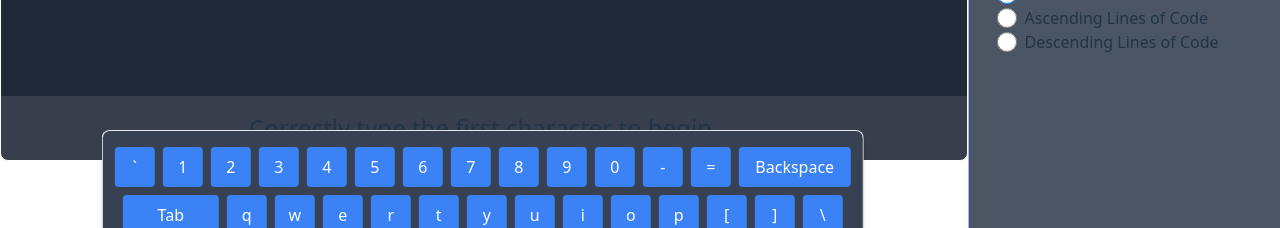
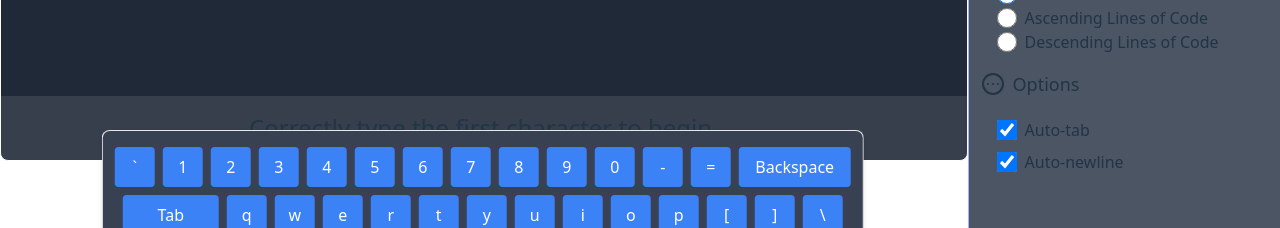
Before and after one commit to einhause/typescriptor, a React (Vite) app: page / in a window 1280 px wide. Both pictures are taken after a click on the button 1237 px from the left and 35 px from the top of the page. Shown: the part 372-600 px from the top of the page. Built offline with nearby package versions, Linux system fonts and the light colour scheme.

Commit message:
Added options for autotabbing and autonewline

```diff
--- a/src/components/sidebar/Sidebar.tsx
+++ b/src/components/sidebar/Sidebar.tsx
@@ -4,11 +4,16 @@ import {
   SlidersHorizontal,
   ArrowUpDown,
   LucideIcon,
+  CircleEllipsis,
 } from 'lucide-react';
 import { ChangeEvent, FormEvent, useState } from 'react';
 import MultiRangeSlider from 'multi-range-slider-react';
 
-import useCodeSnippetStore, { SortType, LanguageFilter } from '@/store/codeSnippetStore';
+import useCodeSnippetStore, {
+  SortType,
+  LanguageFilter,
+  AutoOptions,
+} from '@/store/codeSnippetStore';
 
 export function Sidebar() {
   const codeSnippetStore = useCodeSnippetStore();
@@ -24,10 +29,21 @@ export function Sidebar() {
     codeSnippetStore.maxCodeSnippetLength
   );
   const [sortType, setFormType] = useState<SortType>(codeSnippetStore.sortType);
+  const [autoOptions, setAutoOptions] = useState<AutoOptions>(
+    codeSnippetStore.autoOptions
+  );
 
   const handleLanguageChange = (e: ChangeEvent<HTMLInputElement>) => {
     const { name, checked } = e.target;
     setLanguageFilter((prev) => ({
+      ...prev,
+      [name]: checked,
+    }));
+  };
+
+  const handleAutoOptionChange = (e: ChangeEvent<HTMLInputElement>) => {
+    const { name, checked } = e.target;
+    setAutoOptions((prev) => ({
       ...prev,
       [name]: checked,
     }));
@@ -43,11 +59,13 @@ export function Sidebar() {
       sortByIncreasingLength,
       sortByDecreasingLength,
       setLanguageFilter,
+      setAutoOptions,
       setCodeSnippetLengthFilter,
     } = codeSnippetStore;
     e.preventDefault();
     const sortTypeChanged = sortType !== codeSnippetStore.sortType;
     const languageFilterChanged = languageFilter !== codeSnippetStore.languageFilter;
+    const autoOptionsChanged = autoOptions !== codeSnippetStore.autoOptions;
     const lengthChanged =
       minCodeSnippetLength !== codeSnippetStore.minCodeSnippetLength ||
       maxCodeSnippetLength !== codeSnippetStore.maxCodeSnippetLength;
@@ -63,6 +81,9 @@ export function Sidebar() {
     }
     if (languageFilterChanged) {
       setLanguageFilter(languageFilter);
+    }
+    if (autoOptionsChanged) {
+      setAutoOptions(autoOptions);
     }
     if (lengthChanged) {
       setCodeSnippetLengthFilter(minCodeSnippetLength, maxCodeSnippetLength);
@@ -187,6 +208,30 @@ export function Sidebar() {
               </label>
             </div>
           </SidebarItem>
+          <SidebarItem Icon={CircleEllipsis} text="Options">
+            <div className="flex flex-col">
+              <label className="inline-flex items-center my-1">
+                <input
+                  type="checkbox"
+                  name="autoTab"
+                  className="h-5 w-5 rounded"
+                  checked={autoOptions.autoTab}
+                  onChange={handleAutoOptionChange}
+                />
+                <span className="ml-2">Auto-tab</span>
+              </label>
+              <label className="inline-flex items-center my-1">
+                <input
+                  type="checkbox"
+                  name="autoNewline"
+                  className="h-5 w-5 rounded"
+                  checked={autoOptions.autoNewline}
+                  onChange={handleAutoOptionChange}
+                />
+                <span className="ml-2">Auto-newline</span>
+              </label>
+            </div>
+          </SidebarItem>
         </ul>
         <div className={`p-4 ${expanded ? 'block' : 'hidden'}`}>
           <button
--- a/src/store/codeSnippetStore.ts
+++ b/src/store/codeSnippetStore.ts
@@ -10,9 +10,14 @@ interface CodeSnippet {
 }
 
 type Language = 'python' | 'cpp' | 'java' | 'javascript';
+type AutoOption = 'autoTab' | 'autoNewline';
 
 export type LanguageFilter = {
   [key in Language]: boolean;
+};
+
+export type AutoOptions = {
+  [key in AutoOption]: boolean;
 };
 
 export type SortType = 'ascending' | 'descending' | 'random';
@@ -21,6 +26,7 @@ interface CodeSnippetStore {
   snippets: CodeSnippet[];
   filteredSnippets: CodeSnippet[];
   languageFilter: LanguageFilter;
+  autoOptions: AutoOptions;
   minCodeSnippetLength: number;
   maxCodeSnippetLength: number;
   sortType: SortType;
@@ -30,6 +36,7 @@ interface CodeSnippetStore {
   setPrevSnippet: () => void;
   setNextSnippet: () => void;
   setLanguageFilter: (languages: LanguageFilter) => void;
+  setAutoOptions: (autoOptions: AutoOptions) => void;
   setCodeSnippetLengthFilter: (min: number, max: number) => void;
   applyFilters: () => void;
   sortByIncreasingLength: () => void;
@@ -45,6 +52,10 @@ const useCodeSnippetStore = create<CodeSnippetStore>((set, get) => ({
     cpp: false,
     java: false,
     javascript: false,
+  },
+  autoOptions: {
+    autoTab: true,
+    autoNewline: true,
   },
   minCodeSnippetLength: 10,
   maxCodeSnippetLength: 30,
@@ -92,6 +103,11 @@ const useCodeSnippetStore = create<CodeSnippetStore>((set, get) => ({
   setLanguageFilter: (languages) => {
     set({ languageFilter: languages });
     get().applyFilters();
+    useKeyboardStore.getState().resetKeyboardProgress();
+  },
+
+  setAutoOptions: (options) => {
+    set({ autoOptions: options });
     useKeyboardStore.getState().resetKeyboardProgress();
   },
 
--- a/src/store/keyboardStore.ts
+++ b/src/store/keyboardStore.ts
@@ -124,55 +124,54 @@ const useKeyboardStore = create<KeyboardState>((set, get) => ({
       stopTimer,
       calculateSnippetStatistics,
     } = get();
-    const { currentSnippet } = useCodeSnippetStore.getState();
+    const { currentSnippet, autoOptions } = useCodeSnippetStore.getState();
+    const { autoTab, autoNewline } = autoOptions;
+
     if (!currentSnippet || showModal) {
       return;
     }
+
     const codeSnippet = currentSnippet.code;
     const targetChar = codeSnippet[currentCharIndex];
 
-    // Handling Enter and Tab specifically for newline and tab characters
+    // Check if the typed character matches the current character in the snippet
     if (
       (targetChar === '\n' && char === 'Enter') ||
       (targetChar === '\t' && char === 'Tab') ||
       char === targetChar
     ) {
-      // If the typed character matches, move to the next character
-      if (targetChar === '\n') {
-        // Advance to the next character after the newline
       let nextIndex = currentCharIndex + 1;
 
-        // Automatically advance through tab characters
+      // Automatically advance through tabs/newlines if auto options are enabled
+      if (nextIndex < codeSnippet.length) {
         while (
           nextIndex < codeSnippet.length &&
-          (codeSnippet[nextIndex] === '\t' || codeSnippet[nextIndex] === '\n')
+          targetChar === '\n' &&
+          ((autoTab && codeSnippet[nextIndex] === '\t') ||
+            (autoNewline && codeSnippet[nextIndex] === '\n'))
         ) {
           nextIndex++;
         }
-
-        set({
-          currentCharIndex: nextIndex, // Move to the first non-tab character
-          incorrectKey: false,
-        });
-      } else {
-        // Move to the next character for other matches
-
-        if (currentCharIndex === 0) {
-          startTimer();
       }
 
+      // Update state after advancing through auto characters
       set({
-          currentCharIndex: currentCharIndex + 1,
+        currentCharIndex: nextIndex,
         charactersTyped: charactersTyped + 1,
         correctCharacters: correctCharacters + 1,
         incorrectKey: false,
       });
 
-        if (currentCharIndex + 1 === codeSnippet.length) {
+      // Start timer if this is the first character typed
+      if (currentCharIndex === 0) {
+        startTimer();
+      }
+
+      // Check if the snippet is complete
+      if (nextIndex === codeSnippet.length) {
         stopTimer();
         calculateSnippetStatistics();
         set({ showModal: true });
-        }
       }
     } else {
       // Mark as incorrect if the character doesn’t match
```
Lines whose indentation alone changed are shown as unchanged.
